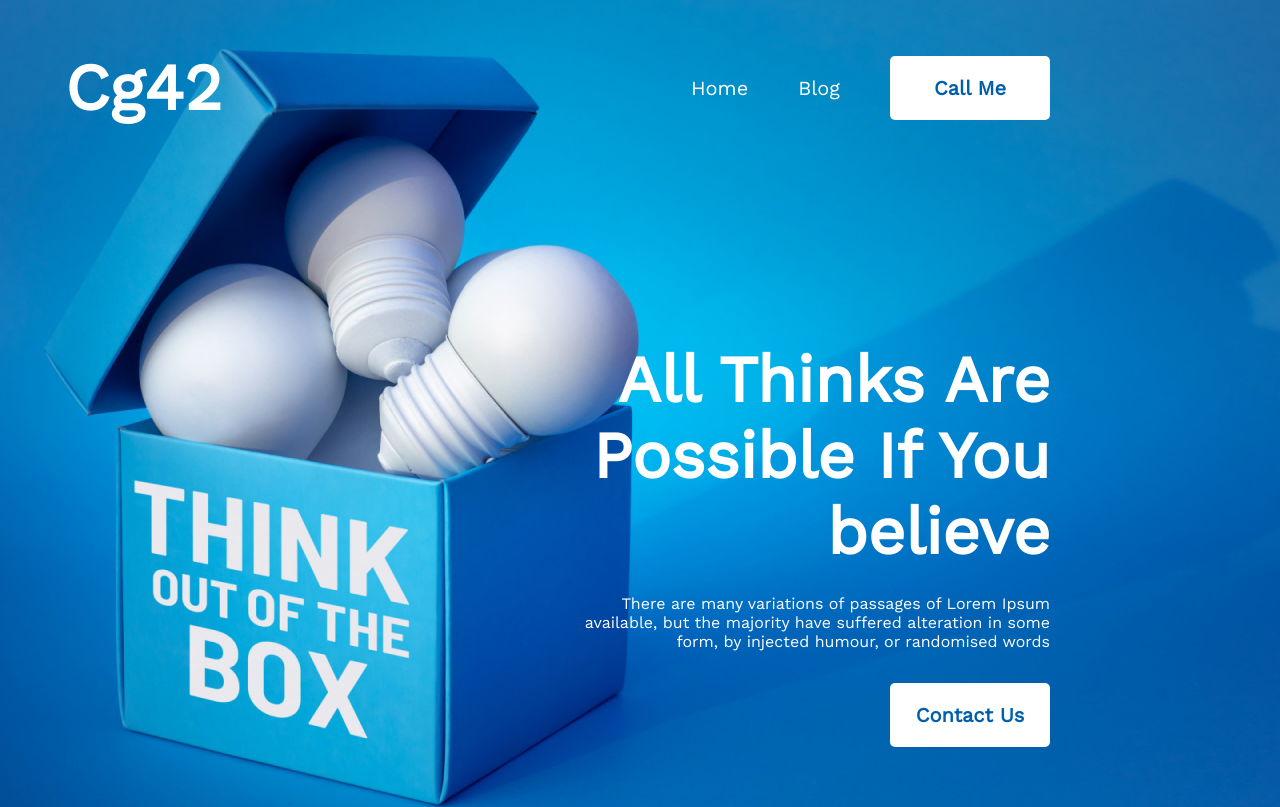
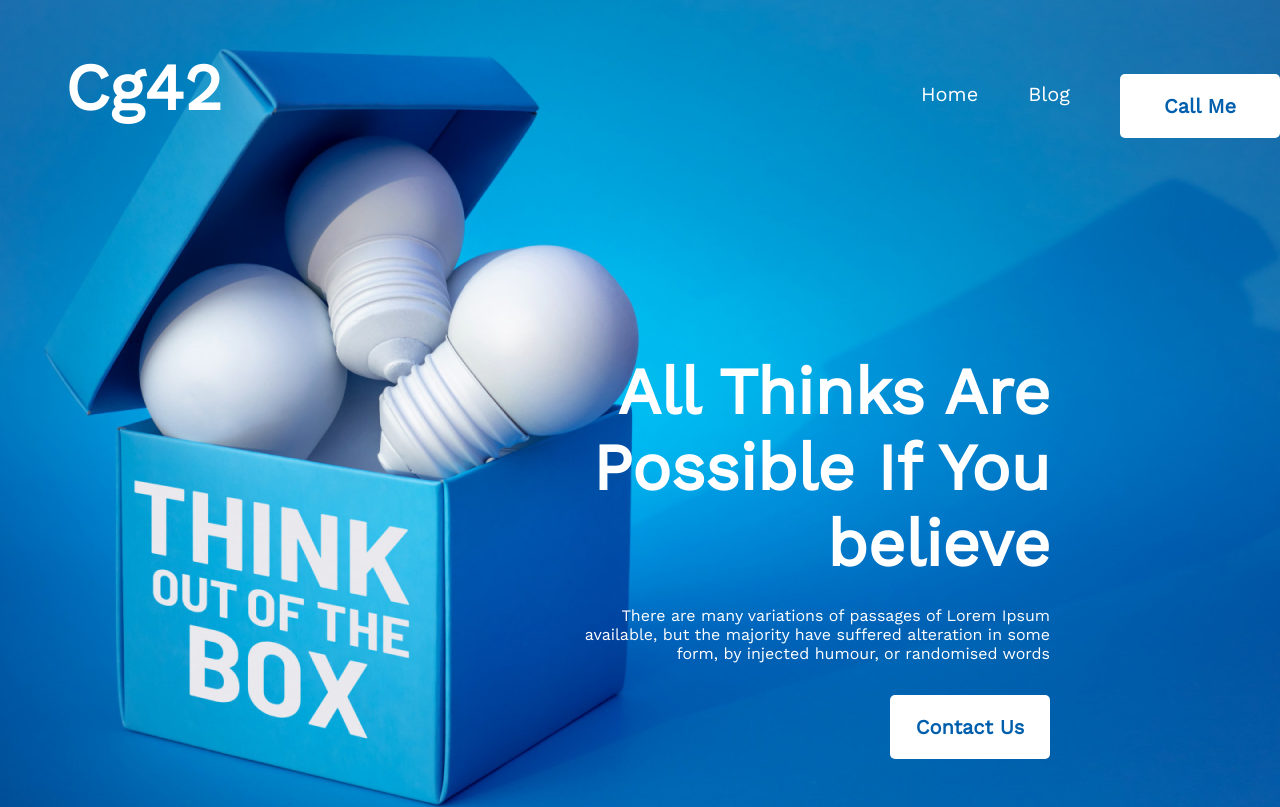
Before and after one commit to Obydur-Rahman/Assignment-1, a plain HTML site: page index.html in a window 1280 px wide. Shown: the top 807 px of the page. Drawn offline with nearby package versions, Linux system fonts and the light colour scheme.

Commit message:
fainal assignment

```diff
--- a/css/style.css
+++ b/css/style.css
@@ -4,11 +4,12 @@
     font-family: 'Work Sans', sans-serif;
 
 }
+
 /* nav bar style */
 
 nav{
     display: flex;
-    justify-content: space-between;
+    justify-content:space-between;
     padding: 50px 0px 0px 65px;
 
 }
@@ -32,18 +33,7 @@ nav li a{
     text-decoration: none;
     color:#FFFFFF ;
 }
-.btn-primary{
 
-    background: #FFFFFF;
-    border-radius: 5px;
-    width: 160px;
-    height: 64px;
-    border: 0;
-    font-weight: 600;
-    font-size: 20px;
-    color: #005FAC;
-    margin-right: 230px;
-}
 
 /* ---------------------------------------------------- */
 
@@ -240,10 +230,6 @@ footer{
 
 /* copyright-bar  style*/
 
-.copyright-bar{
-
-
-}
 .copy-right{
     text-align: center;
     letter-spacing: 1.5px;
--- a/index.html
+++ b/index.html
@@ -23,7 +23,7 @@
             <ul>
                 <li> <a href="#">Home</a> </li>
                 <li> <a href="#">Blog</a> </li>
-                <li><button class="btn-primary">Call Me</button></li>
+                <li><button class="banner-btn">Call Me</button></li>
             </ul>
         </nav>
 
```
